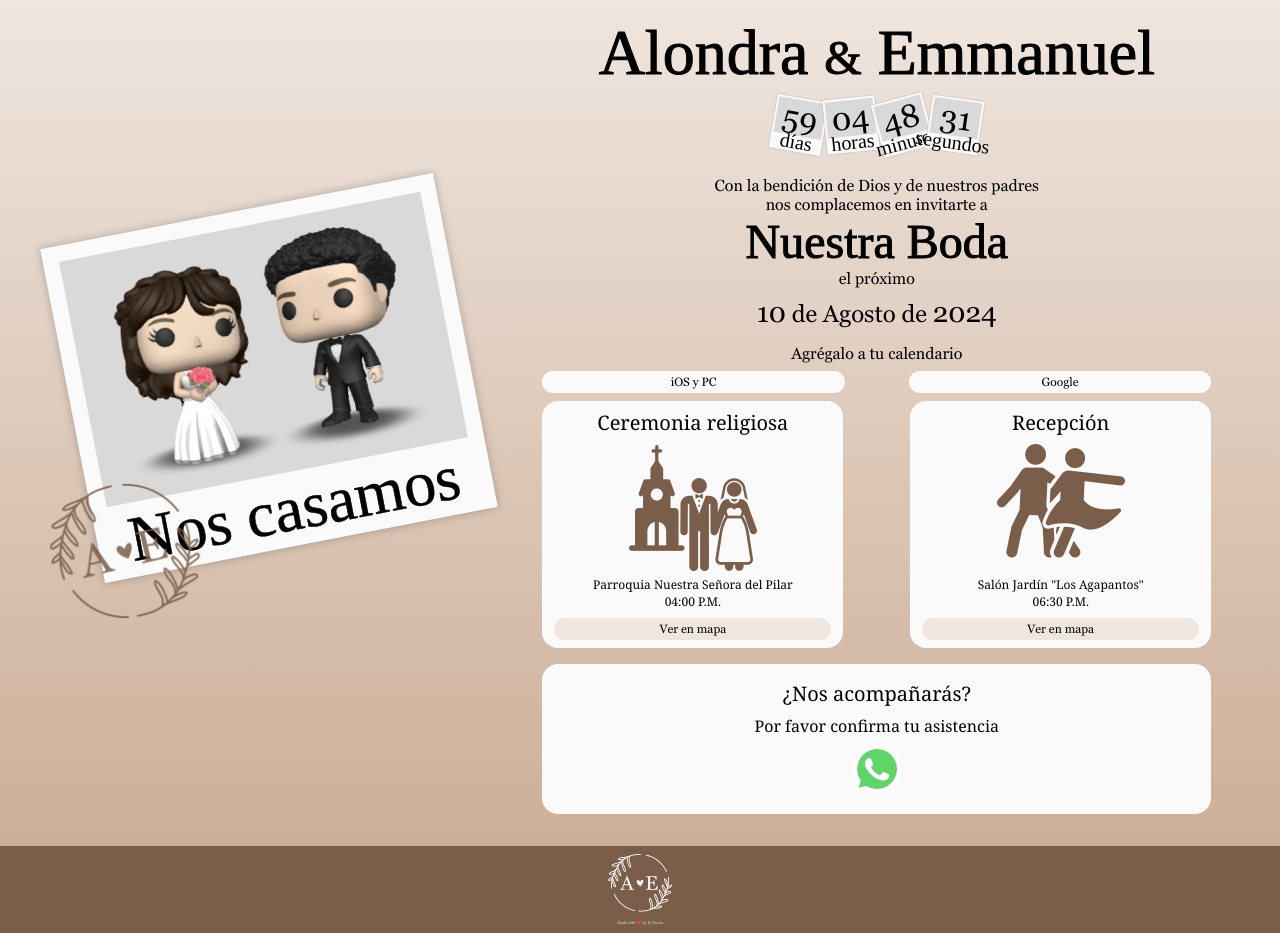
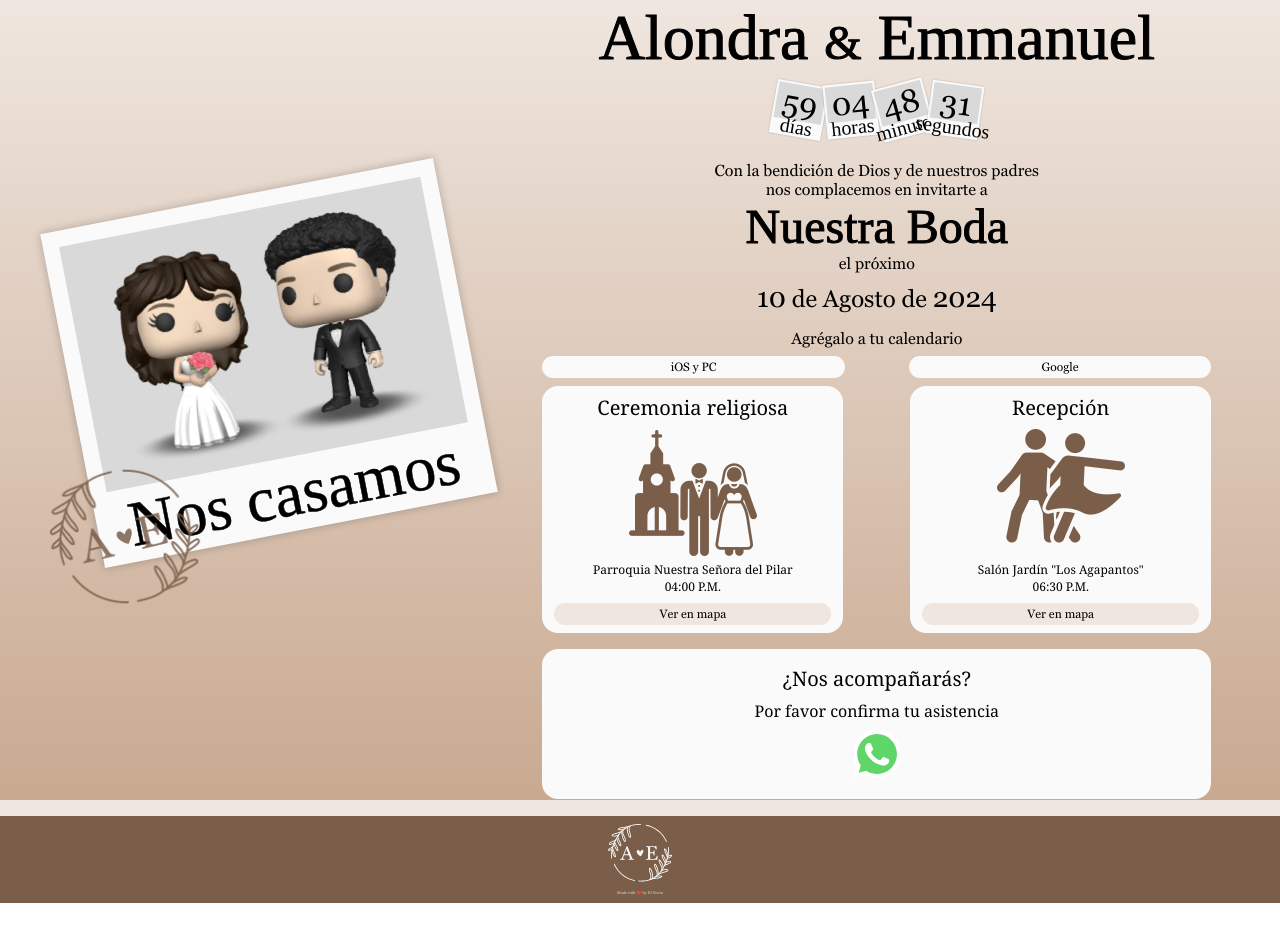
Before and after one commit to thefrontdev/portfolio, an Astro site: page /savethedate in a window 1280 px wide. After the commit the page ends 903 px from the top, so only its background shows below. Built offline with nearby package versions, Linux system fonts and the light colour scheme; Astro itself is replaced by a stand-in of ours; a web font is replaced by a local one.

Commit message:
modify to pseudo-fix desktop view

```diff
--- a/src/pages/savethedate.astro
+++ b/src/pages/savethedate.astro
@@ -83,16 +83,22 @@
       body {
         margin: 0;
         width: 100%;
-        height: 100%;
-        min-height: 100dvh;
+        height: 100dvh;
+        min-height: 100%;
         background: linear-gradient(#efe6df, #c9a990);
         box-sizing: border-box;
+        display: flex;
+        flex-direction: column;
+        justify-content: space-between;
       }
       main {
         display: flex;
         align-items: center;
         justify-content: space-around;
         padding: 1rem 2rem 0;
+        height: 100%;
+        min-height: 100dvh;
+        box-sizing: border-box;
         & .photo-frame {
           width: 25rem;
           background: #fafafa;
@@ -314,6 +320,8 @@
         text-align: center;
         margin-top: 1rem;
         padding: 0.5rem 0;
+        height: 5.5rem;
+        box-sizing: border-box;
         & img {
           width: 4rem;
         }
@@ -332,6 +340,7 @@
         main {
           padding: 0.5rem 1rem 0;
           flex-direction: column;
+          height: 100%;
           & .images, & .info {
             width: 100%;
           }
```
